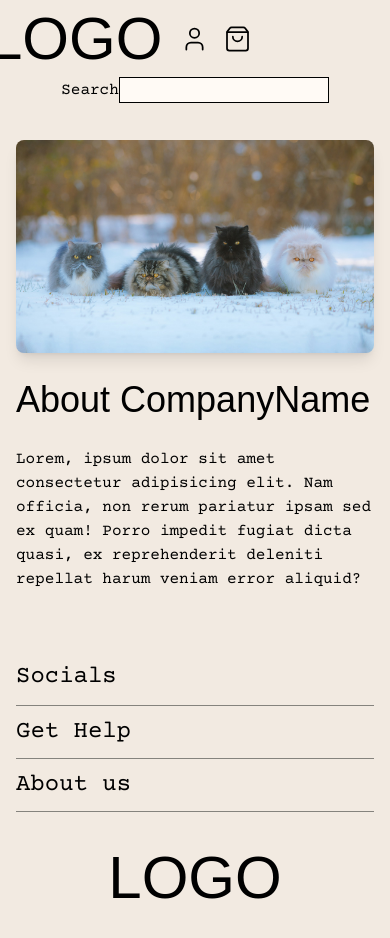
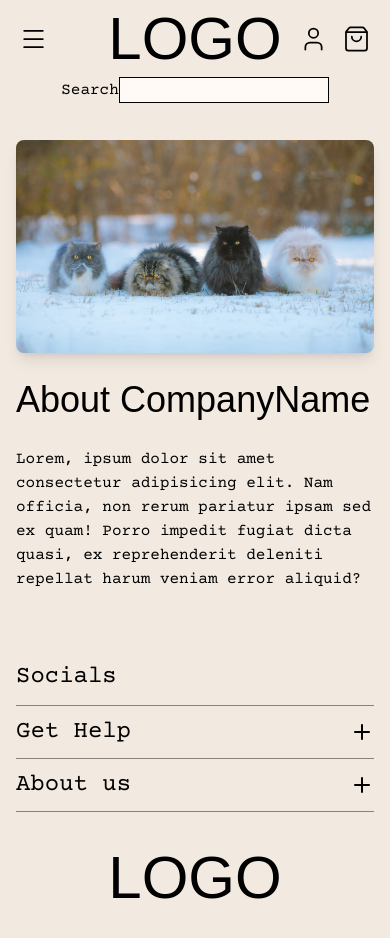
Before and after one commit to Judy-P-Eldh/fashion-e-commerce, a Next.js app: page /about in a window 390 px wide. Shown: the top 938 px of the page. Built offline with nearby package versions, Linux system fonts and the light colour scheme; some icons are missing; a web font is replaced by a local one.

Commit message:
Added aria-labels

```diff
--- a/components/footer/footer-nav-column.tsx
+++ b/components/footer/footer-nav-column.tsx
@@ -1,4 +1,4 @@
-// import { Plus } from 'lucide-react';
+import { Plus } from 'lucide-react';
 export default function FooterNavColumn({
   children,
   title,
@@ -15,13 +15,13 @@ export default function FooterNavColumn({
     >
       <h3 className="font-courier-prime lg:mb-6">{title}</h3>
       {children}
-      {/* {extraContent ? (
-        <button>
+      {extraContent ? (
+        <button aria-label='open'>
           <Plus className="lg:hidden"/>
         </button>
       ) : (
         ''
-      )} */}
+      )}
     </nav>
   );
 }
--- a/components/navigation/navigation.tsx
+++ b/components/navigation/navigation.tsx
@@ -10,9 +10,9 @@ export default function Navigation() {
         <div className="hidden lg:flex">
           <NavigationLinks />
         </div>
-        {/* <button className="lg:hidden">
+        <button className="lg:hidden" aria-label="open/close menu">
           <Menu strokeWidth={1.5} size={35} className="h-7" />
-        </button> */}
+        </button>
 
         <div className="flex justify-center items-center">
           <h1 className="text-6xl lg:text-9xl">
@@ -24,7 +24,7 @@ export default function Navigation() {
            lg:flex justify-start lg:flex-row-reverse items-center lg:gap-6"
         >
           <div className="flex items-center gap-2 lg:gap-6 justify-end">
-            <Link href="#" aria-label="log in">
+            <Link href="#" aria-label="log">
               {" "}
               <User
                 strokeWidth={1.5}
```
